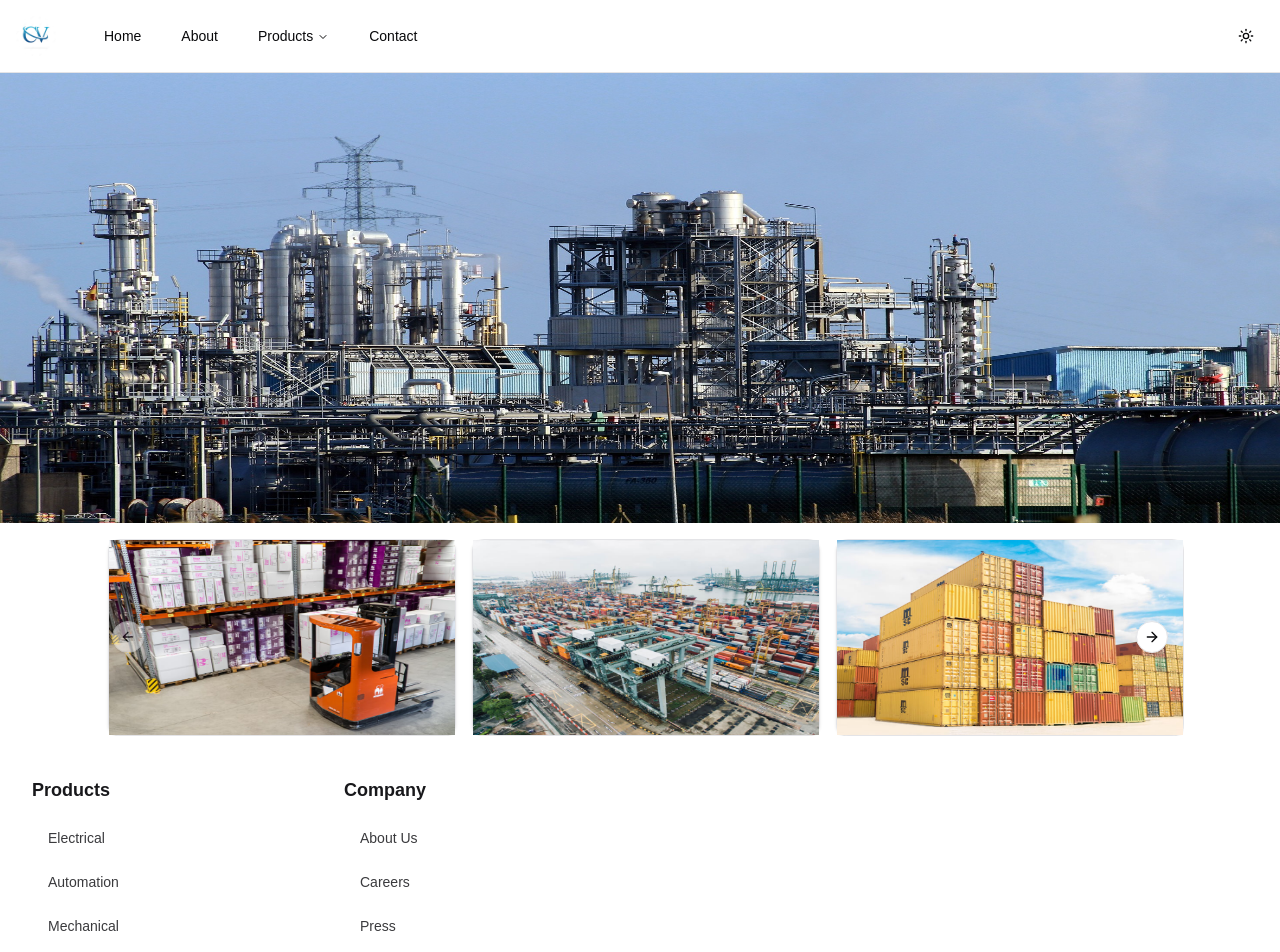
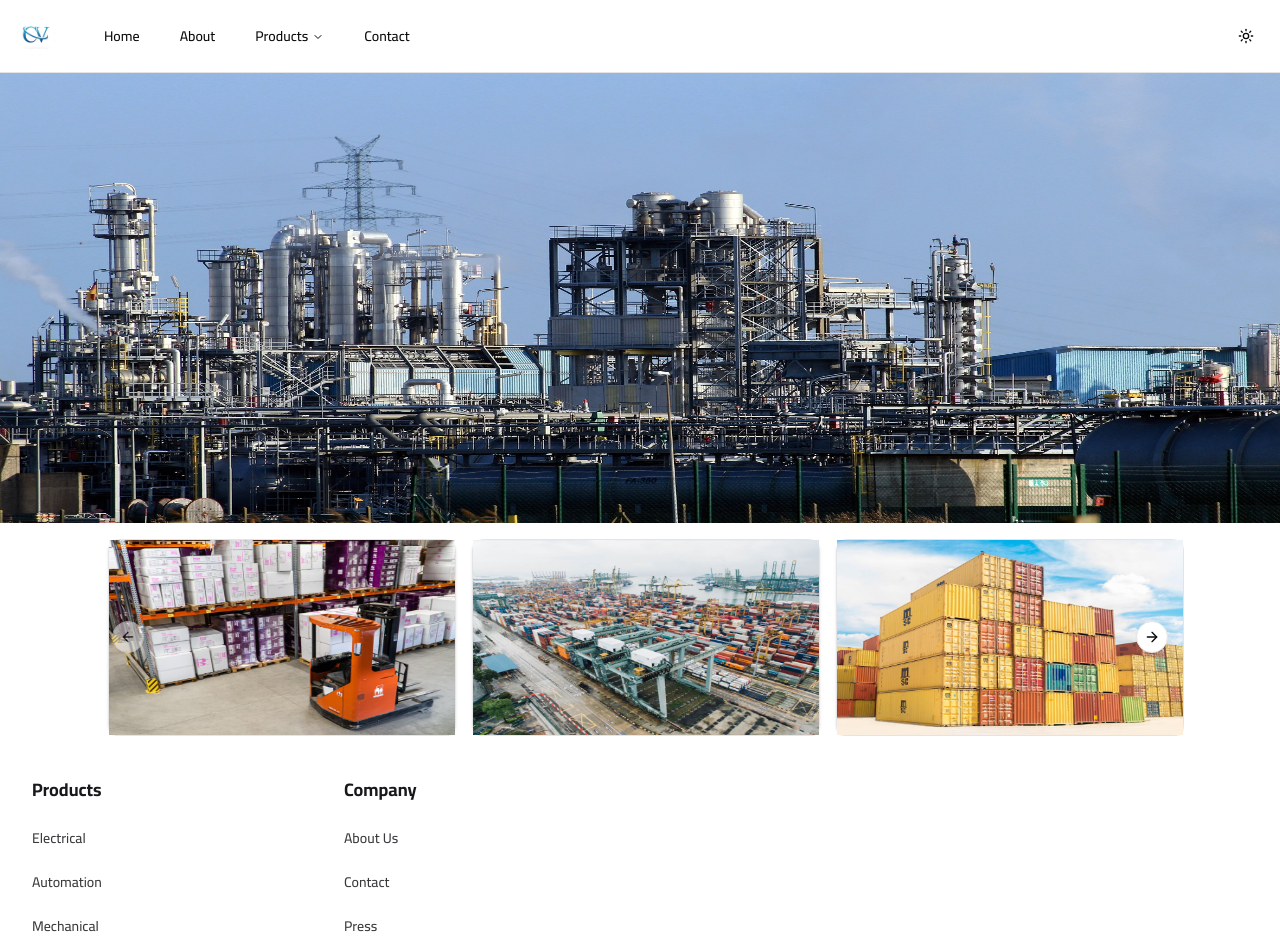
Before and after one commit to chaturcr48/connectwell-venture, a Next.js app: page / in a window 1280 px wide. Shown: the top 952 px of the page. Built offline with nearby package versions, Linux system fonts and the light colour scheme.

Commit message:
fixed footer style

```diff
--- a/src/app/globals.css
+++ b/src/app/globals.css
@@ -2,8 +2,8 @@
 @tailwind components;
 @tailwind utilities;
 
-body {
-  font-family: Arial, Helvetica, sans-serif;
+* {
+  font-family: var(--font-cairo);
 }
 
 
--- a/src/app/layout.tsx
+++ b/src/app/layout.tsx
@@ -1,18 +1,13 @@
 import type { Metadata } from "next";
-import { Geist, Geist_Mono } from "next/font/google";
+import { Cairo } from "next/font/google";
 
 import "./globals.css";
 import { Header } from "@/components/header";
 import { ThemeProvider } from "@/components/theme-provider";
 import Footer from "@/components/footer";
 
-const geistSans = Geist({
-  variable: "--font-geist-sans",
-  subsets: ["latin"],
-});
-
-const geistMono = Geist_Mono({
-  variable: "--font-geist-mono",
+const cairo = Cairo({
+  variable: "--font-cairo",
   subsets: ["latin"],
 });
 
@@ -29,7 +24,7 @@ export default function RootLayout({
   return (
     <html lang="en" suppressHydrationWarning>
       <body
-        className={`${geistSans.variable} ${geistMono.variable} antialiased`}
+        className={`${cairo.variable} antialiased`}
       >
         <ThemeProvider
           attribute="class"
--- a/src/components/footer.tsx
+++ b/src/components/footer.tsx
@@ -1,6 +1,7 @@
 import Link from "next/link"
 import { Facebook, Twitter, Instagram, Linkedin } from "lucide-react"
 import { buttonVariants } from "./ui/button"
+import { cn } from "@/lib/utils"
 
 export default function Footer() {
   return (
@@ -11,22 +12,22 @@ export default function Footer() {
             <h3 className="font-bold text-lg text-primary">Products</h3>
             <ul className="space-y-2">
               <li>
-                <Link href="/products/electrical" className={buttonVariants({ variant: "link", className: "px-0 text-sm text-primary/85" })}>
+                <Link href="/products/electrical" className={cn(buttonVariants({ variant: "link", className: "px-0 text-sm text-primary/85" }))}>
                   Electrical
                 </Link>
               </li>
               <li>
-                <Link href="/products/automation" className={buttonVariants({ variant: "link", className: "px-0 text-sm text-primary/85" })}>
+                <Link href="/products/automation" className={cn(buttonVariants({ variant: "link", className: "px-0 text-sm text-primary/85" }))}>
                   Automation
                 </Link>
               </li>
               <li>
-                <Link href="/products/mechanical" className={buttonVariants({ variant: "link", className: "px-0 text-sm text-primary/85" })}>
+                <Link href="/products/mechanical" className={cn(buttonVariants({ variant: "link", className: "px-0 text-sm text-primary/85" }))}>
                   Mechanical
                 </Link>
               </li>
               <li>
-                <Link href="/products/spill-pallet" className={buttonVariants({ variant: "link", className: "px-0 text-sm text-primary/85" })}>
+                <Link href="/products/spill-pallet" className={cn(buttonVariants({ variant: "link", className: "px-0 text-sm text-primary/85" }))}>
                   Spill Pallet
                 </Link>
               </li>
@@ -36,22 +37,22 @@ export default function Footer() {
             <h3 className="font-bold text-lg text-primary">Company</h3>
             <ul className="space-y-2">
               <li>
-                <Link href="/about" className={buttonVariants({ variant: "link", className: "px-0 text-sm text-primary/85" })}>
+                <Link href="/about" className={cn(buttonVariants({ variant: "link", className: "px-0 text-sm text-primary/85" }))}>
                   About Us
                 </Link>
               </li>
               <li>
-                <Link href="/" className={buttonVariants({ variant: "link", className: "px-0 text-sm text-primary/85" })}>
-                  Careers
+                <Link href="/contact" className={cn(buttonVariants({ variant: "link", className: "px-0 text-sm text-primary/85" }))}>
+                  Contact
                 </Link>
               </li>
               <li>
-                <Link href="/" className={buttonVariants({ variant: "link", className: "px-0 text-sm text-primary/85" })}>
+                <Link href="/" className={cn(buttonVariants({ variant: "link", className: "px-0 text-sm text-primary/85" }))}>
                   Press
                 </Link>
               </li>
               <li>
-                <Link href="/" className={buttonVariants({ variant: "link", className: "px-0 text-sm text-primary/85" })}>
+                <Link href="/" className={cn(buttonVariants({ variant: "link", className: "px-0 text-sm text-primary/85" }))}>
                   Blog
                 </Link>
               </li>
```
